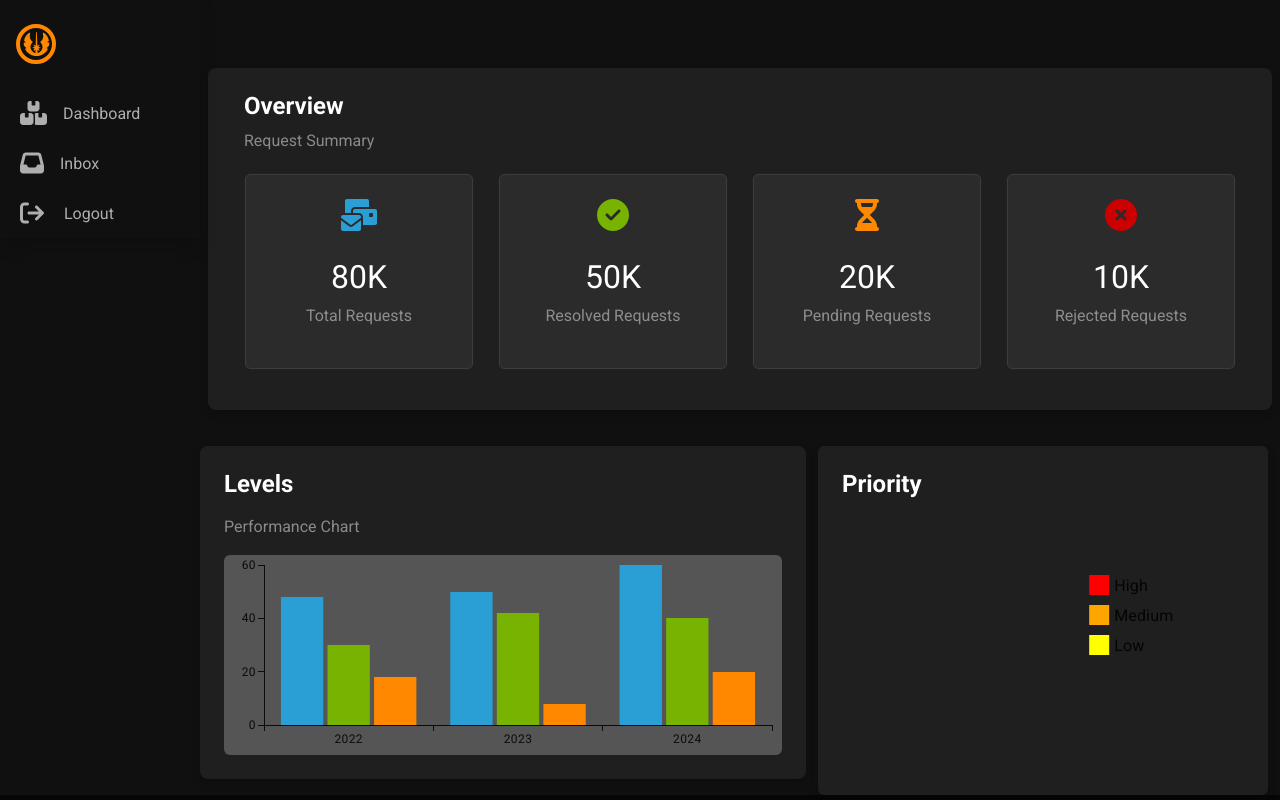
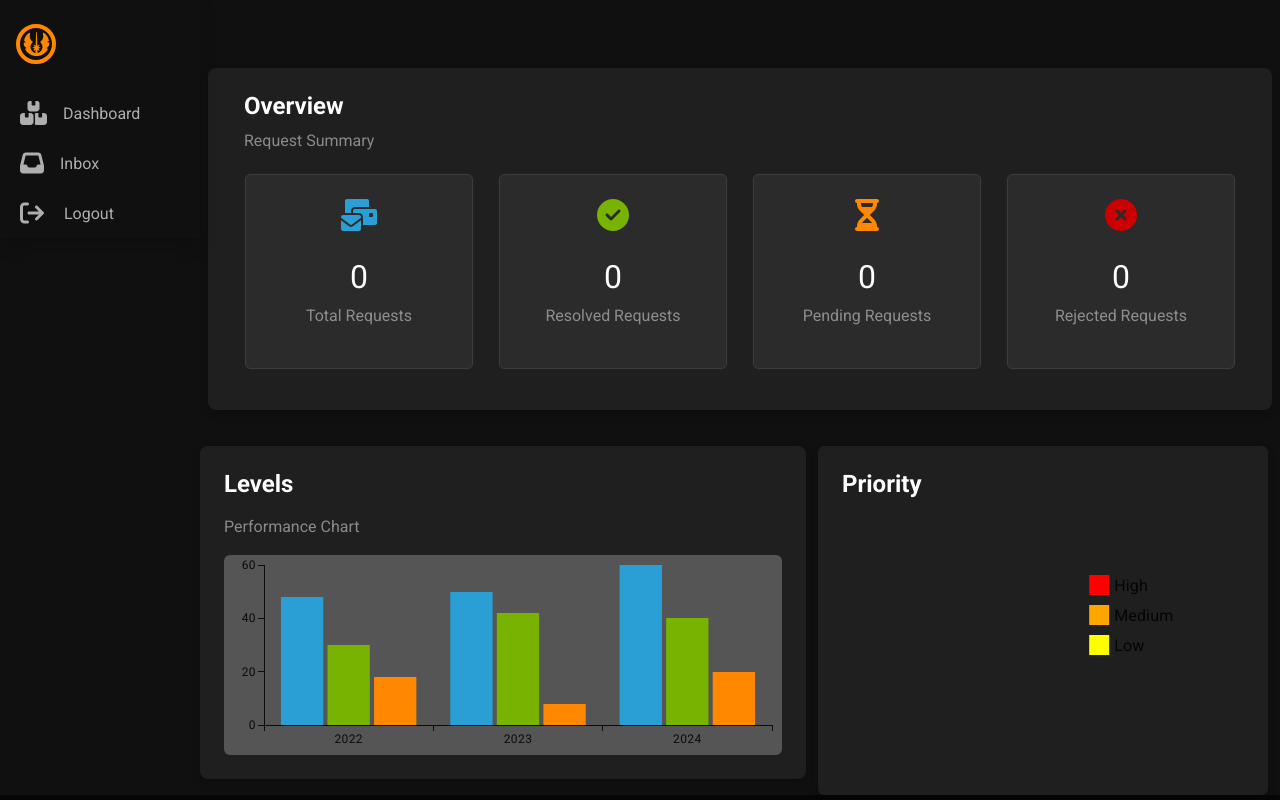
Before and after one commit to reshmaps156/skywalker-portal-admin, a React (Vite) app: page /admin in a window 1280 px wide. Built offline with nearby package versions, Linux system fonts and the light colour scheme; sample sign-in values are in the browser's storage.

Commit message:
fetching of data

```diff
--- a/src/components/Overview.jsx
+++ b/src/components/Overview.jsx
@@ -1,22 +1,27 @@
-import React from 'react';
+import React, { useContext } from 'react';
 import { FontAwesomeIcon } from '@fortawesome/react-fontawesome';
 import { faCircleCheck, faCircleXmark, faEnvelopesBulk, faHourglassHalf } from '@fortawesome/free-solid-svg-icons';
 import Card from 'react-bootstrap/Card';
 import 'leaflet/dist/leaflet.css';
 import Piechart from './Piechart';
 import Barchart from './Barchart';
+import { userRequestContext } from '../utils/Datashare';
 
 
 function Overview() {
-  const overviewData = [{ icon: faEnvelopesBulk, value: '80K', caption: 'Total Requests', color: 'text-primary' },
-  { icon: faCircleCheck, value: '50K', caption: 'Resolved Requests', color: 'text-success' },
-  { icon: faHourglassHalf, value: '20K', caption: 'Pending Requests', color: 'text-warning' },
-  { icon: faCircleXmark, value: '10K', caption: 'Rejected Requests', color: 'text-danger' }]
+  const {userRequest} = useContext(userRequestContext)
+  const totalReq = userRequest.length
+  const overviewData = [{ icon: faEnvelopesBulk, value: totalReq, caption: 'Total Requests', color: 'text-primary' },
+
+  { icon: faCircleCheck, value: 0, caption: 'Resolved Requests', color: 'text-success' },
+  { icon: faHourglassHalf, value: 0, caption: 'Pending Requests', color: 'text-warning' },
+  { icon: faCircleXmark, value: 0, caption: 'Rejected Requests', color: 'text-danger' }]
+
 
   return (
 
     <>
-      <div className="  w-100" style={{ padding: '20px' }}>
+      <div className="w-100" style={{ padding: '20px' }}>
         <div >
           <div className=" rounded-3 p-4 mb-3 row" style={{ backgroundColor: '#1f1f1f', boxShadow: '0 4px 8px rgba(0, 0, 0, 0.2)' }}>
             <h5 className="mb-2" style={{ fontWeight: 'bold' }}>Overview</h5>
@@ -39,7 +44,7 @@ function Overview() {
         </div>
       </div>
 
-      <div className="row w-100" >
+      <div className="row w-100"   >
         <div className="col-md-7">
           <div className=" rounded-3 p-4 mb-3" style={{ backgroundColor: '#1f1f1f', boxShadow: '0 4px 8px rgba(0, 0, 0, 0.2)' }}>
             <h5 className="mb-3 fw-bold" >Levels</h5>
```
